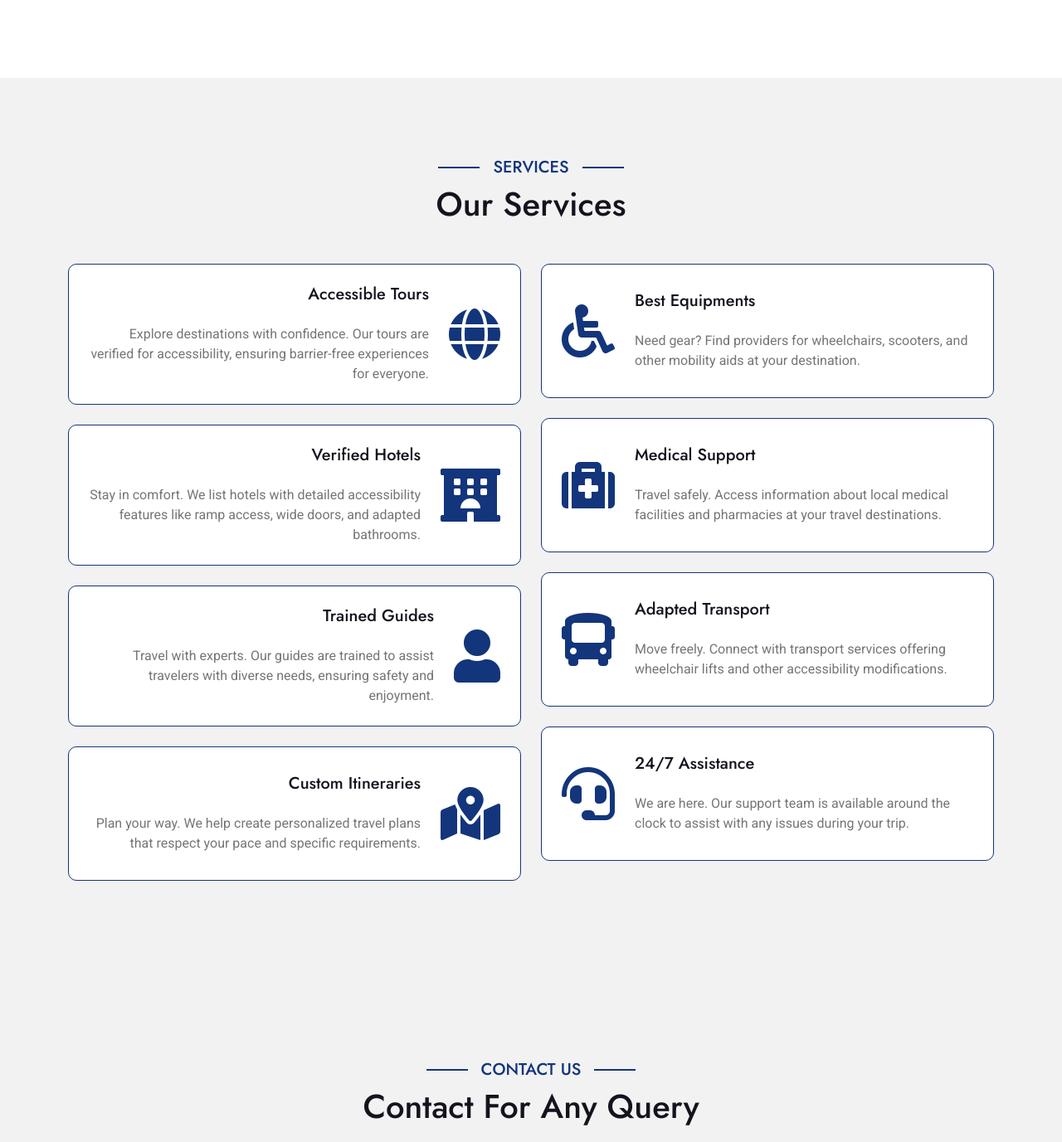
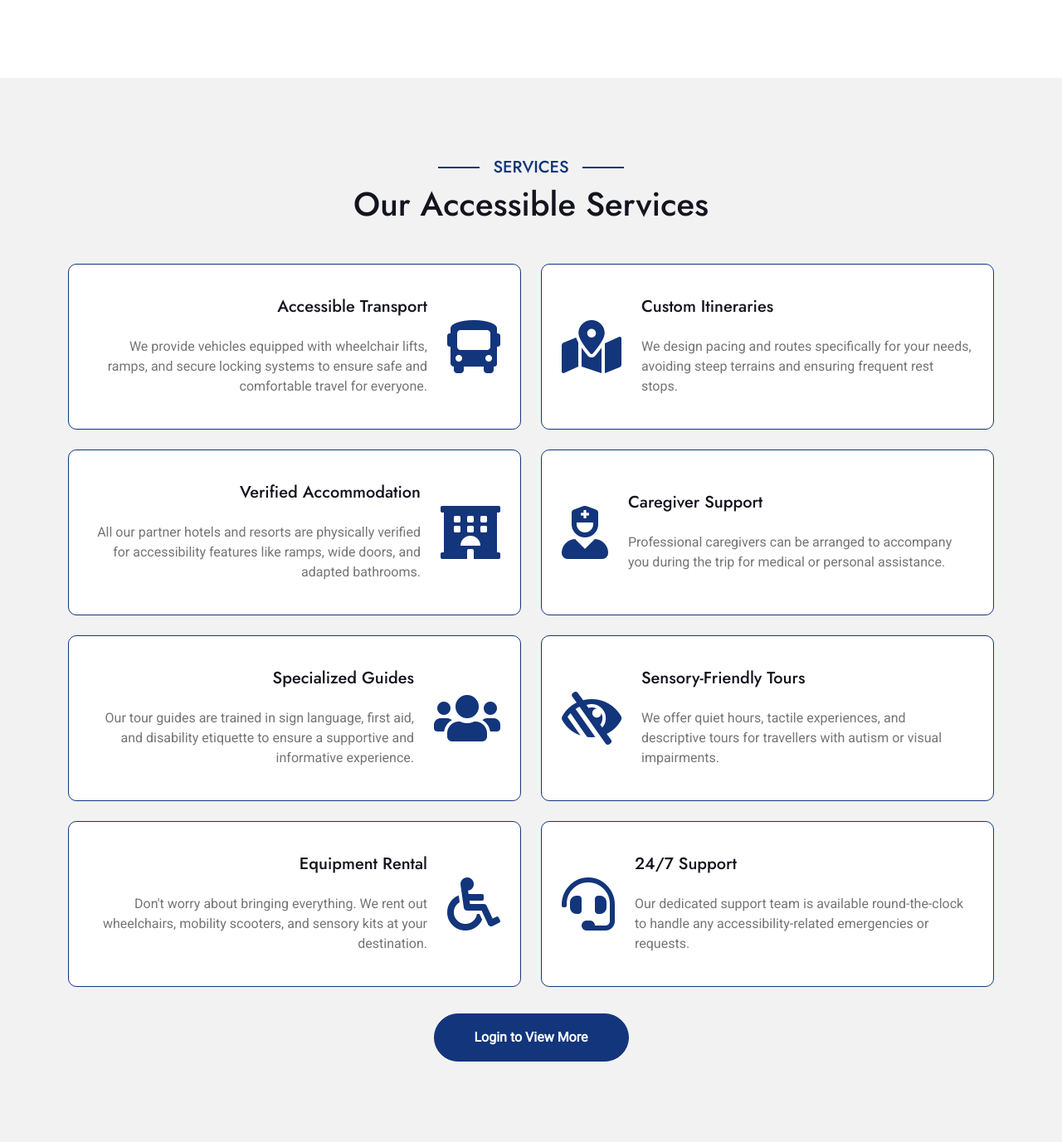
Before and after one commit to raeesbasith/openroutes, a Django app: page /guest/ in a window 1280 px wide. Shown: the part 1382-2759 px from the top of the page at 83% size. Run offline with Django 5.2, Linux system fonts and the light colour scheme; some libraries are stand-ins or nearby versions.

Commit message:
Change the design of the part of guest page

```diff
--- a/templates/guest/index.html
+++ b/templates/guest/index.html
@@ -112,28 +112,28 @@
             <div class="container py-5">
                 <div class="mx-auto text-center mb-5" style="max-width: 900px;">
                     <h5 class="section-title px-3">Services</h5>
-                    <h1 class="mb-0">Our Services</h1>
+                    <h1 class="mb-0">Our Accessible Services</h1>
                 </div>
                 <div class="row g-4">
                     <div class="col-lg-6">
                         <div class="row g-4">
                             <div class="col-12">
-                                <div class="service-content-inner d-flex align-items-center bg-white border border-primary rounded p-4 pe-0">
+                                <div class="service-content-inner d-flex align-items-center bg-white border border-primary rounded p-4 pe-0" style="height: 200px;">
                                     <div class="service-content text-end">
-                                        <h5 class="mb-4">Accessible Tours</h5>
-                                        <p class="mb-0">Explore destinations with confidence. Our tours are verified for accessibility, ensuring barrier-free experiences for everyone.
+                                        <h5 class="mb-4">Accessible Transport</h5>
+                                        <p class="mb-0">We provide vehicles equipped with wheelchair lifts, ramps, and secure locking systems to ensure safe and comfortable travel for everyone.
                                         </p>
                                     </div>
                                     <div class="service-icon p-4">
-                                        <i class="fa fa-globe fa-4x text-primary"></i>
+                                        <i class="fa fa-bus fa-4x text-primary"></i>
                                     </div>
                                 </div>
                             </div>
                             <div class="col-12">
-                                <div class="service-content-inner d-flex align-items-center  bg-white border border-primary rounded p-4 pe-0">
+                                <div class="service-content-inner d-flex align-items-center  bg-white border border-primary rounded p-4 pe-0" style="height: 200px;">
                                     <div class="service-content text-end">
-                                        <h5 class="mb-4">Verified Hotels</h5>
-                                        <p class="mb-0">Stay in comfort. We list hotels with detailed accessibility features like ramp access, wide doors, and adapted bathrooms.
+                                        <h5 class="mb-4">Verified Accommodation</h5>
+                                        <p class="mb-0">All our partner hotels and resorts are physically verified for accessibility features like ramps, wide doors, and adapted bathrooms.
                                         </p>
                                     </div>
                                     <div class="service-icon p-4">
@@ -142,26 +142,26 @@
                                 </div>
                             </div>
                             <div class="col-12">
-                                <div class="service-content-inner d-flex align-items-center bg-white border border-primary rounded p-4 pe-0">
+                                <div class="service-content-inner d-flex align-items-center bg-white border border-primary rounded p-4 pe-0" style="height: 200px;">
                                     <div class="service-content text-end">
-                                        <h5 class="mb-4">Trained Guides</h5>
-                                        <p class="mb-0">Travel with experts. Our guides are trained to assist travelers with diverse needs, ensuring safety and enjoyment.
+                                        <h5 class="mb-4">Specialized Guides</h5>
+                                        <p class="mb-0">Our tour guides are trained in sign language, first aid, and disability etiquette to ensure a supportive and informative experience.
                                         </p>
                                     </div>
                                     <div class="service-icon p-4">
-                                        <i class="fa fa-user fa-4x text-primary"></i>
+                                        <i class="fa fa-users fa-4x text-primary"></i>
                                     </div>
                                 </div>
                             </div>
                             <div class="col-12">
-                                <div class="service-content-inner d-flex align-items-center bg-white border border-primary rounded p-4 pe-0">
+                                <div class="service-content-inner d-flex align-items-center bg-white border border-primary rounded p-4 pe-0" style="height: 200px;">
                                     <div class="service-content text-end">
-                                        <h5 class="mb-4">Custom Itineraries</h5>
-                                        <p class="mb-0">Plan your way. We help create personalized travel plans that respect your pace and specific requirements.
+                                        <h5 class="mb-4">Equipment Rental</h5>
+                                        <p class="mb-0">Don't worry about bringing everything. We rent out wheelchairs, mobility scooters, and sensory kits at your destination.
                                         </p>
                                     </div>
                                     <div class="service-icon p-4">
-                                        <i class="fa fa-map-marked-alt fa-4x text-primary"></i>
+                                        <i class="fa fa-wheelchair fa-4x text-primary"></i>
                                     </div>
                                 </div>
                             </div>
@@ -170,49 +170,49 @@
                     <div class="col-lg-6">
                         <div class="row g-4">
                             <div class="col-12">
-                                <div class="service-content-inner d-flex align-items-center bg-white border border-primary rounded p-4 ps-0">
+                                <div class="service-content-inner d-flex align-items-center bg-white border border-primary rounded p-4 ps-0" style="height: 200px;">
                                     <div class="service-icon p-4">
-                                        <i class="fa fa-wheelchair fa-4x text-primary"></i>
+                                        <i class="fa fa-map-marked-alt fa-4x text-primary"></i>
                                     </div>
                                     <div class="service-content">
-                                        <h5 class="mb-4">Best Equipments</h5>
-                                        <p class="mb-0">Need gear? Find providers for wheelchairs, scooters, and other mobility aids at your destination.
+                                        <h5 class="mb-4">Custom Itineraries</h5>
+                                        <p class="mb-0">We design pacing and routes specifically for your needs, avoiding steep terrains and ensuring frequent rest stops.
                                         </p>
                                     </div>
                                 </div>
                             </div>
                             <div class="col-12">
-                                <div class="service-content-inner d-flex align-items-center bg-white border border-primary rounded p-4 ps-0">
+                                <div class="service-content-inner d-flex align-items-center bg-white border border-primary rounded p-4 ps-0" style="height: 200px;">
                                     <div class="service-icon p-4">
-                                        <i class="fa fa-medkit fa-4x text-primary"></i>
+                                        <i class="fa fa-user-nurse fa-4x text-primary"></i>
                                     </div>
                                     <div class="service-content">
-                                        <h5 class="mb-4">Medical Support</h5>
-                                        <p class="mb-0">Travel safely. Access information about local medical facilities and pharmacies at your travel destinations.
+                                        <h5 class="mb-4">Caregiver Support</h5>
+                                        <p class="mb-0">Professional caregivers can be arranged to accompany you during the trip for medical or personal assistance.
                                         </p>
                                     </div>
                                 </div>
                             </div>
                             <div class="col-12">
-                                <div class="service-content-inner d-flex align-items-center bg-white border border-primary rounded p-4 ps-0">
+                                <div class="service-content-inner d-flex align-items-center bg-white border border-primary rounded p-4 ps-0" style="height: 200px;">
                                     <div class="service-icon p-4">
-                                        <i class="fa fa-bus fa-4x text-primary"></i>
+                                        <i class="fa fa-low-vision fa-4x text-primary"></i>
                                     </div>
                                     <div class="service-content">
-                                        <h5 class="mb-4">Adapted Transport</h5>
-                                        <p class="mb-0">Move freely. Connect with transport services offering wheelchair lifts and other accessibility modifications.
+                                        <h5 class="mb-4">Sensory-Friendly Tours</h5>
+                                        <p class="mb-0">We offer quiet hours, tactile experiences, and descriptive tours for travellers with autism or visual impairments.
                                         </p>
                                     </div>
                                 </div>
                             </div>
                             <div class="col-12">
-                                <div class="service-content-inner d-flex align-items-center bg-white border border-primary rounded p-4 ps-0">
+                                <div class="service-content-inner d-flex align-items-center bg-white border border-primary rounded p-4 ps-0" style="height: 200px;">
                                     <div class="service-icon p-4">
                                         <i class="fa fa-headset fa-4x text-primary"></i>
                                     </div>
                                     <div class="service-content">
-                                        <h5 class="mb-4">24/7 Assistance</h5>
-                                        <p class="mb-0">We are here. Our support team is available around the clock to assist with any issues during your trip.
+                                        <h5 class="mb-4">24/7 Support</h5>
+                                        <p class="mb-0">Our dedicated support team is available round-the-clock to handle any accessibility-related emergencies or requests.
                                         </p>
                                     </div>
                                 </div>
@@ -220,7 +220,8 @@
                         </div>
                     </div>
                     <div class="col-12">
-                        <div class="text-center">
+                        <div class="text-center text-primary">
+                            <a class="btn btn-primary rounded-pill py-3 px-5 mt-2" href="{% url 'login' %}">Login to View More</a>
                         </div>
                     </div>
                 </div>
```
Also changed, not shown: templates/traveller/traveller_home.html (+34 -34 lines).
